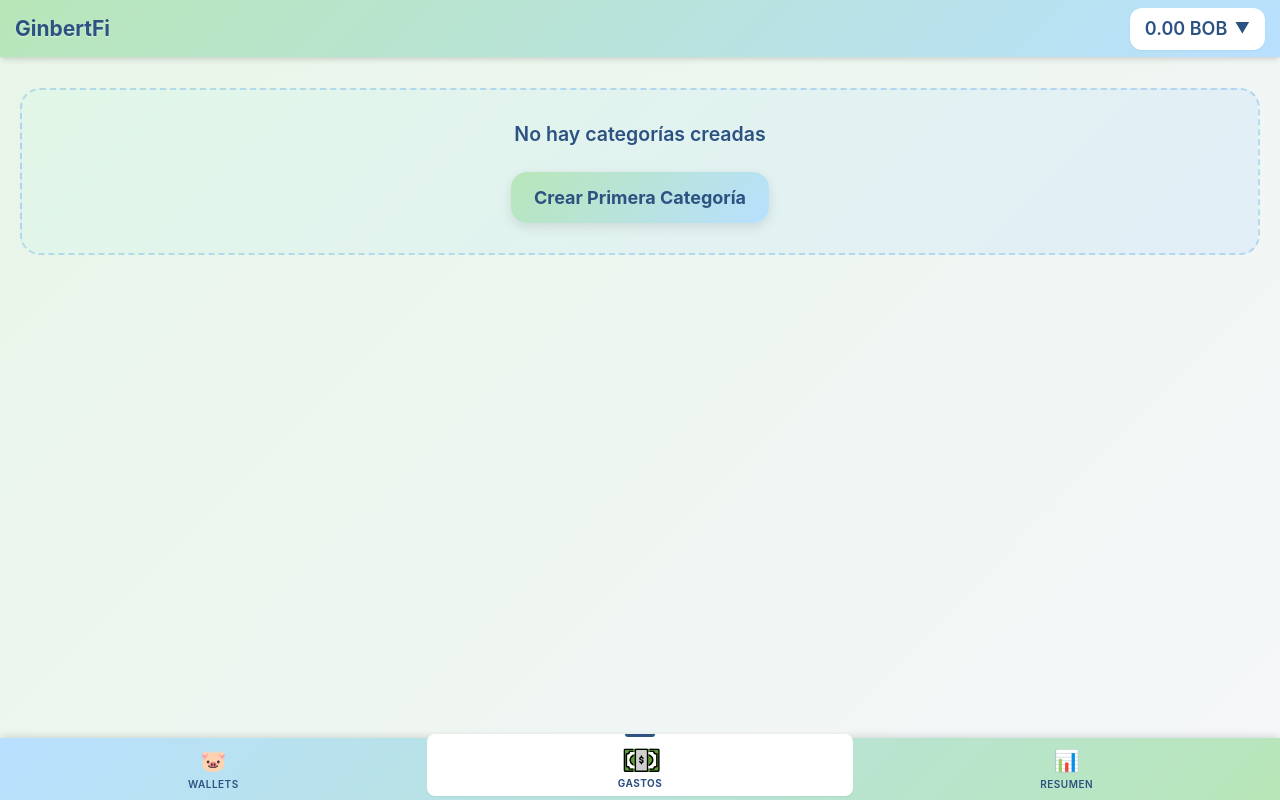
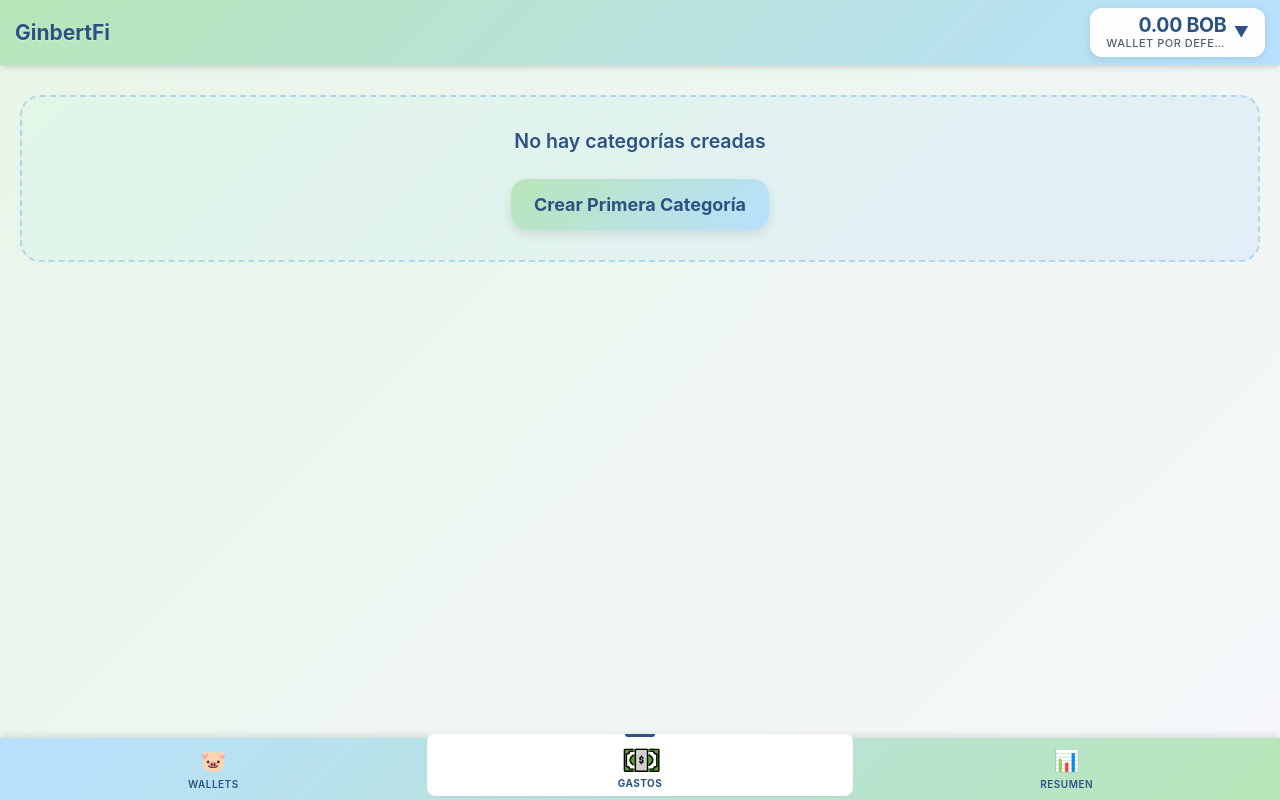
Before and after one commit to SatoriSane/GinberFi, a plain HTML site: page index.html in a window 1280 px wide. Drawn offline with nearby package versions, Linux system fonts and the light colour scheme.

Commit message:
mostrar nombre de la walet por defecto seleccionada en el header

```diff
--- a/css/base.css
+++ b/css/base.css
@@ -31,11 +31,10 @@
   --spacing-xl: 2rem;
 
   /* Border radius */
-  --radius-sm: 0.375rem;
+  --radius-sm: 4px;
   --radius-md: 8px;
   --radius-lg: 12px;
   --radius-xl: 16px;
-  --radius-pill: 9999px;
 
   /* Shadows */
   --shadow-sm: 0 1px 2px 0 rgba(0, 0, 0, 0.05);
@@ -113,6 +112,14 @@ body {
   background: linear-gradient(135deg, var(--light-green) 0%, var(--soft-gray) 100%);
   min-height: 100vh;
   overflow-x: hidden;
+}
+
+/* Typography differentiation */
+.budget-amount {
+  font-family: 'SF Mono', Monaco, 'Cascadia Code', 'Roboto Mono', Consolas, monospace;
+  font-weight: 500;
+  font-size: var(--font-size-sm);
+  letter-spacing: 0.3px;
 }
 
 /* Layout */
--- a/css/gastos.css
+++ b/css/gastos.css
@@ -1,6 +1,6 @@
 /* Gastos Tab Styles */
 .categories-container {
-  padding: var(--spacing-sm) 0 0;
+  padding: var(--spacing-md) 0 0;
   display: grid;
   gap: var(--spacing-md);
 }
--- a/css/header.css
+++ b/css/header.css
@@ -23,25 +23,52 @@
 .balance-selector {
   display: flex;
   align-items: center;
-  background: var(--white);
+  gap: var(--spacing-sm);
+  background: rgba(255, 255, 255, 0.95);
   padding: var(--spacing-sm) var(--spacing-md);
   border-radius: var(--radius-lg);
-  box-shadow: var(--shadow-sm);
+  box-shadow: 0 2px 8px rgba(0, 0, 0, 0.1);
   cursor: pointer;
-  transition: all 0.2s ease;
-  position: relative;
+  transition: all 0.3s ease;
+  border: 1px solid rgba(255, 255, 255, 0.8);
+  backdrop-filter: blur(10px);
 }
 
 .balance-selector:hover {
   transform: translateY(-1px);
-  box-shadow: var(--shadow-md);
+  box-shadow: 0 4px 16px rgba(0, 0, 0, 0.15);
+  background: rgba(255, 255, 255, 1);
+}
+
+.balance-info {
+  display: flex;
+  flex-direction: column;
+  align-items: flex-end;
+  gap: 2px;
+  position: relative;
 }
 
 .balance-amount {
-  font-weight: 600;
+  font-weight: 700;
   color: var(--dark-blue);
-  margin-right: var(--spacing-sm);
-  font-size: var(--font-size-base); /* versión móvil aplicada a todas */
+  font-size: var(--font-size-lg);
+  line-height: 1;
+  font-family: -apple-system, BlinkMacSystemFont, 'SF Pro Display', system-ui, sans-serif;
+  letter-spacing: -0.3px;
+}
+
+.wallet-name {
+  font-size: 11px;
+  font-weight: 500;
+  color: var(--text-light);
+  line-height: 1;
+  text-transform: uppercase;
+  letter-spacing: 0.5px;
+  opacity: 0.8;
+  max-width: 120px;
+  overflow: hidden;
+  text-overflow: ellipsis;
+  white-space: nowrap;
 }
 
 .balance-arrow {
--- a/index.html
+++ b/index.html
@@ -25,7 +25,10 @@
         <div class="header-content">
             <h1 class="app-name">GinbertFi</h1>
             <div class="balance-selector" id="balanceSelector">
-                <span class="balance-amount" id="balanceAmount">0.00 BOB</span>
+                <div class="balance-info">
+                    <span class="balance-amount" id="balanceAmount">0.00 BOB</span>
+                    <span class="wallet-name" id="currentWalletName">Wallet por defecto</span>
+                </div>
                 <span class="balance-arrow">▼</span>
             </div>
         </div>
--- a/js/gastos.js
+++ b/js/gastos.js
@@ -425,9 +425,6 @@ document.addEventListener('submit', (e) => {
       });
     });
   }
-
-
-
   //
   // ----------------------------------------------------
   // --- MODAL & FORM HANDLERS ---
--- a/js/header.js
+++ b/js/header.js
@@ -3,6 +3,7 @@ class Header {
     constructor() {
       this.balanceSelector = document.getElementById('balanceSelector');
       this.balanceAmount = document.getElementById('balanceAmount');
+      this.currentWalletName = document.getElementById('currentWalletName');
       this.balanceDropdown = document.getElementById('balanceDropdown');
       this.walletsList = document.getElementById('walletsList');
 
@@ -67,8 +68,10 @@ class Header {
       const selectedWallet = AppState.selectedWallet;
       if (selectedWallet) {
         this.balanceAmount.textContent = Helpers.formatCurrency(selectedWallet.balance, selectedWallet.currency);
+        this.currentWalletName.textContent = selectedWallet.name;
       } else {
         this.balanceAmount.textContent = '0.00 BOB';
+        this.currentWalletName.textContent = 'Wallet por defecto';
       }
     }
 
```
Also changed, not shown: css/base-dark.css (+23 -0 lines).
